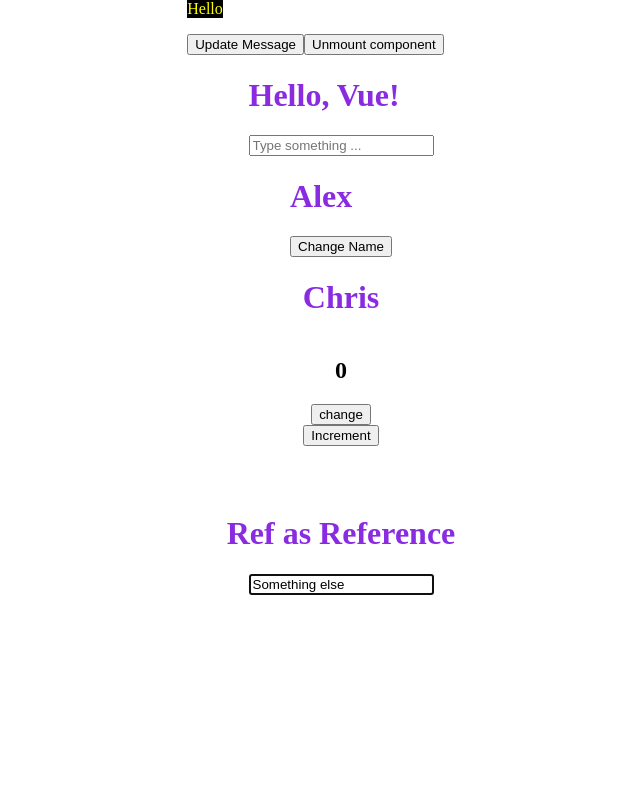
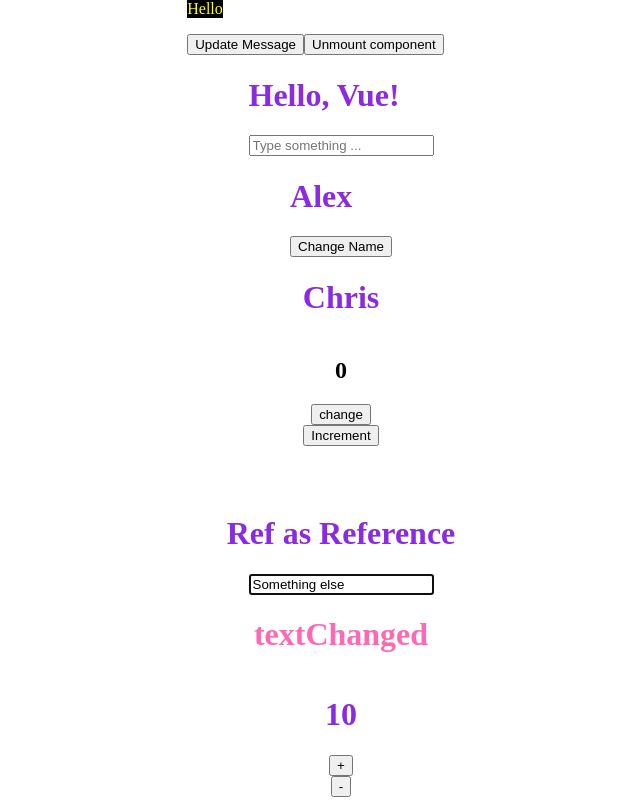
Before and after one commit to marita703/vuejscurse, a Vue app: page / in a window 1280 px wide. Shown: the part 10067-10872 px from the top of the page, without its empty margins (299-939 px from the left). Before the commit the page ends 10670 px from the top, so only its background shows below. Built offline with nearby package versions, Linux system fonts and the light colour scheme.

Commit message:
ref template

```diff
--- a/src/components/HelloWorld.vue
+++ b/src/components/HelloWorld.vue
@@ -31,7 +31,9 @@ import WatchersComponent from '@/components/Watchers/WatchersComponent.vue'
 import WatcherReactiveObject from '@/components/Watchers/WatcherReactiveObject.vue'
 import MultipleSourcesComponent from '@/components/Watchers/MultipleSourcesComponent.vue'
 
-import TempleteRefComponent from '@/components/TempleteRefComponent.vue'
+import TempleteRefComponent from '@/components/RefTemplates/TempleteRefComponent.vue'
+import FunctionRefComponent from '@/components/RefTemplates/FunctionRefComponent.vue'
+import RefComponent from '@/components/RefTemplates/RefComponent.vue'
 
 import { ref } from 'vue'
 const firstName = ref('Mar')
@@ -100,6 +102,9 @@ console.log('Hello World')
     <WatcherReactiveObject />
     <MultipleSourcesComponent />
     <TempleteRefComponent />
+    <FunctionRefComponent />
+
+    <RefComponent />
   </div>
 </template>
 <!-- Css -->
--- /dev/null
+++ b/src/components/RefTemplates/FunctionRefComponent.vue
@@ -0,0 +1,11 @@
+<script setup>
+const myRefFunction = (el) => {
+  console.log(el)
+  el.textContent = 'textChanged'
+  el.style.color = 'hotpink'
+}
+</script>
+
+<template>
+  <h1 :ref="myRefFunction">This is an initial Value</h1>
+</template>
--- /dev/null
+++ b/src/components/RefTemplates/MyComponentRef.vue
@@ -0,0 +1,21 @@
+<script setup>
+import { ref } from 'vue'
+
+const count = ref(10)
+
+const increment = () => count.value++
+
+const decrement = () => count.value--
+
+//First we have to expose all the properties and methods
+// then wed be able to use it in the parent component
+//use use (defineExpose) to expose our data for the parent to use
+
+defineExpose({ count, increment, decrement })
+</script>
+
+<template>
+  <h1>{{ count }}</h1>
+  <button @click="increment">+</button>
+  <button @click="decrement">-</button>
+</template>
--- /dev/null
+++ b/src/components/RefTemplates/RefComponent.vue
@@ -0,0 +1,14 @@
+<script setup>
+import MyComponentRef from '@/components/RefTemplates/MyComponentRef.vue'
+import { onMounted, ref } from 'vue'
+
+const myRef = ref(null)
+
+onMounted(() => {
+  console.log(myRef.value)
+})
+</script>
+
+<template>
+  <MyComponentRef :ref="myRef" />
+</template>
```
Also changed, not shown: src/components/FunctionRefComponent.vue (deleted), src/components/RefTemplates/TempleteRefComponent.vue (renamed from src/components/TempleteRefComponent.vue).
